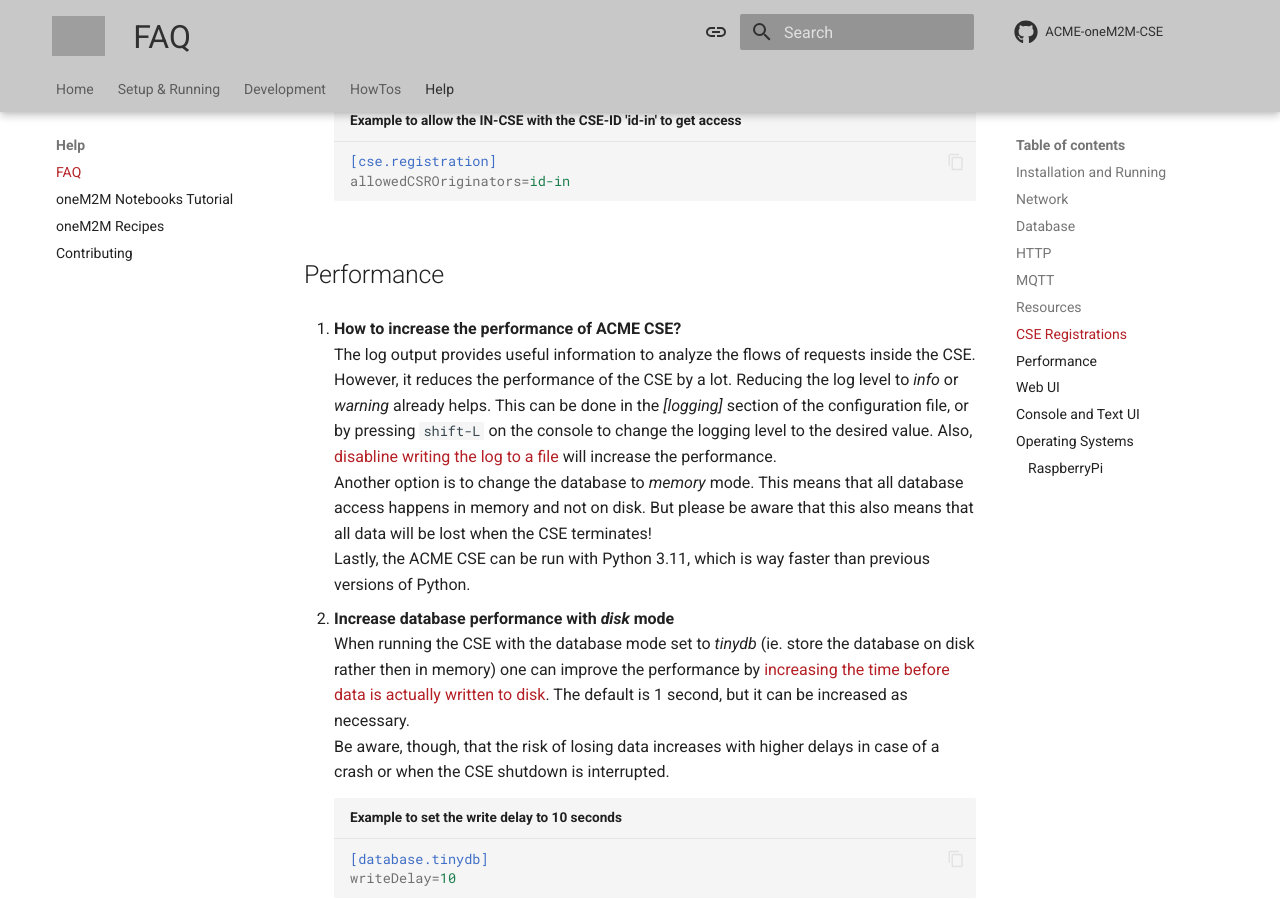
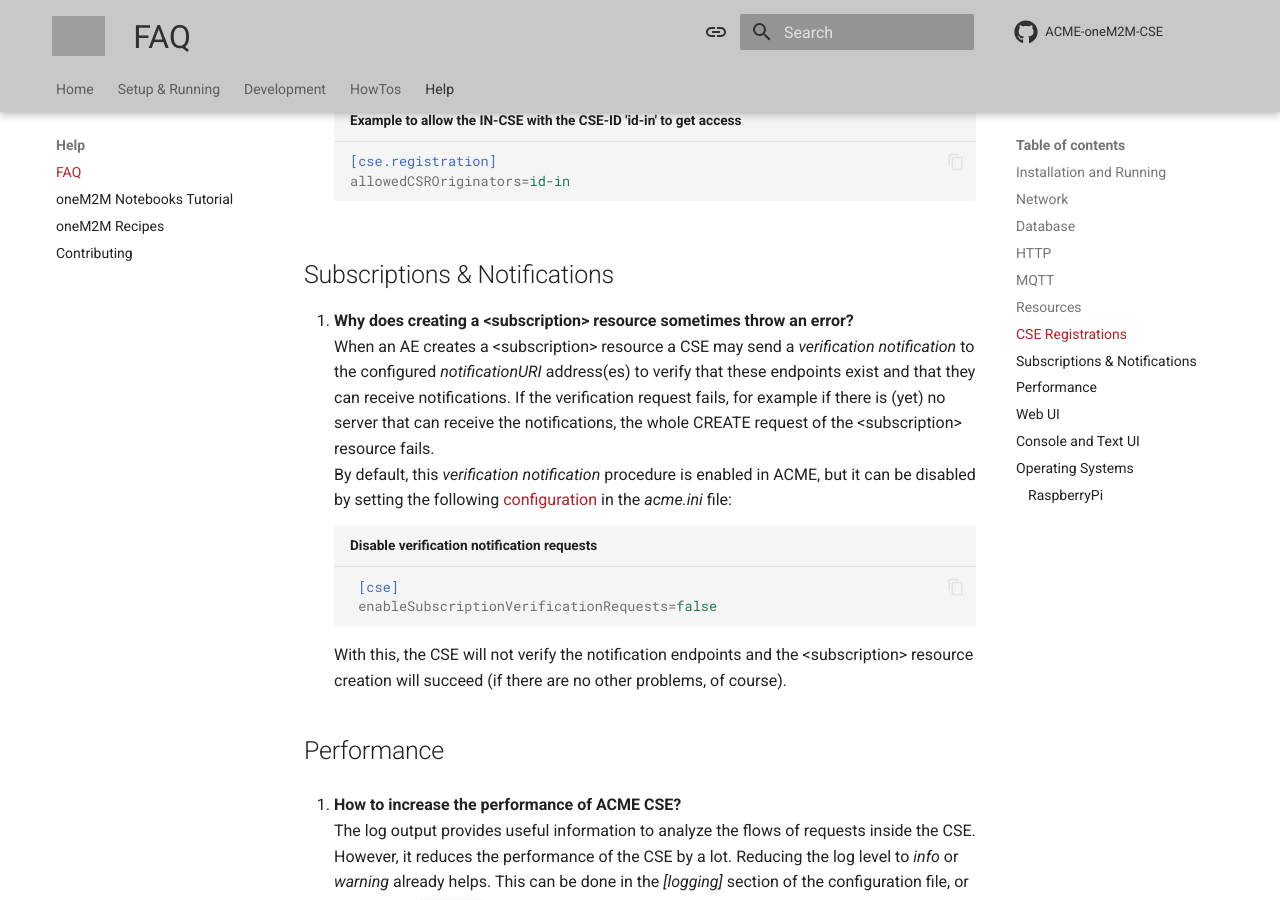
Before and after one commit to ankraft/ACME-oneM2M-CSE-mkdocs, an MkDocs documentation site: the page built from docs/help/FAQ.md, in a window 1280 px wide and 900 px high, scrolled down 3285 px. Built offline with MkDocs 1.6.1 and Material for MkDocs 9.7.7, drawn with Linux system fonts in a browser that asks for light colours; comment, search, counter and statistics services are not loaded; grey boxes are pictures that could not be loaded.

Commit message:
Added FAQ about verification notifications

````diff
--- a/docs/help/FAQ.md
+++ b/docs/help/FAQ.md
@@ -62,8 +62,8 @@
    All resources and specializations are validated by the CSE. You can add your own specializations and validation policies by providing them in one or more separate files in the *import* directory. Those files must have the file extension ".ap". These files are read during the startup of the CSE.
    See [the documentation about defining FlexContainer spezializations](../development/FlexContainerPolicies.md) for further details.
 
+
 ## CSE Registrations
-
 
 1. **Why are there regular checks for remote CSEs?**
 	When a CSE is configured as an MN-CSE or ASN-CSE it can register to a remote CSE, respectively an IN-CSE and MN-CSE can receive connection requests from those CSE types. A &lt;remoteCSE> resource is created in case of a successful registration. A CSE checks regularly the connection to other remote CSEs and removes the *remoteCSE* if the connection could not been established. This is done to keep the CSE's resource tree clean and up-to-date.
@@ -90,6 +90,17 @@
 	allowedCSROriginators=id-in
 	```
 
+
+## Subscriptions & Notifications
+
+1. **Why does creating a &lt;subscription> resource sometimes throw an error?**
+   When an AE creates a &lt;subscription> resource a CSE may send a *verification notification* to the configured *notificationURI* address(es) to verify that these endpoints exist and that they can receive notifications. If the verification request fails, for example if there is (yet) no server that can receive the notifications, the whole CREATE request of the &lt;subscription> resource fails.
+   By default, this *verification notification* procedure is enabled in ACME, but it can be disabled by setting the following [configuration](../setup/Configuration-cse.md#general-settings) in the *acme.ini* file:
+   ```ini title="Disable verification notification requests"
+   	[cse]
+	enableSubscriptionVerificationRequests=false
+   ```
+   With this, the CSE will not verify the notification endpoints and the &lt;subscription> resource creation will succeed (if there are no other problems, of course).
 
 ## Performance
 
````
